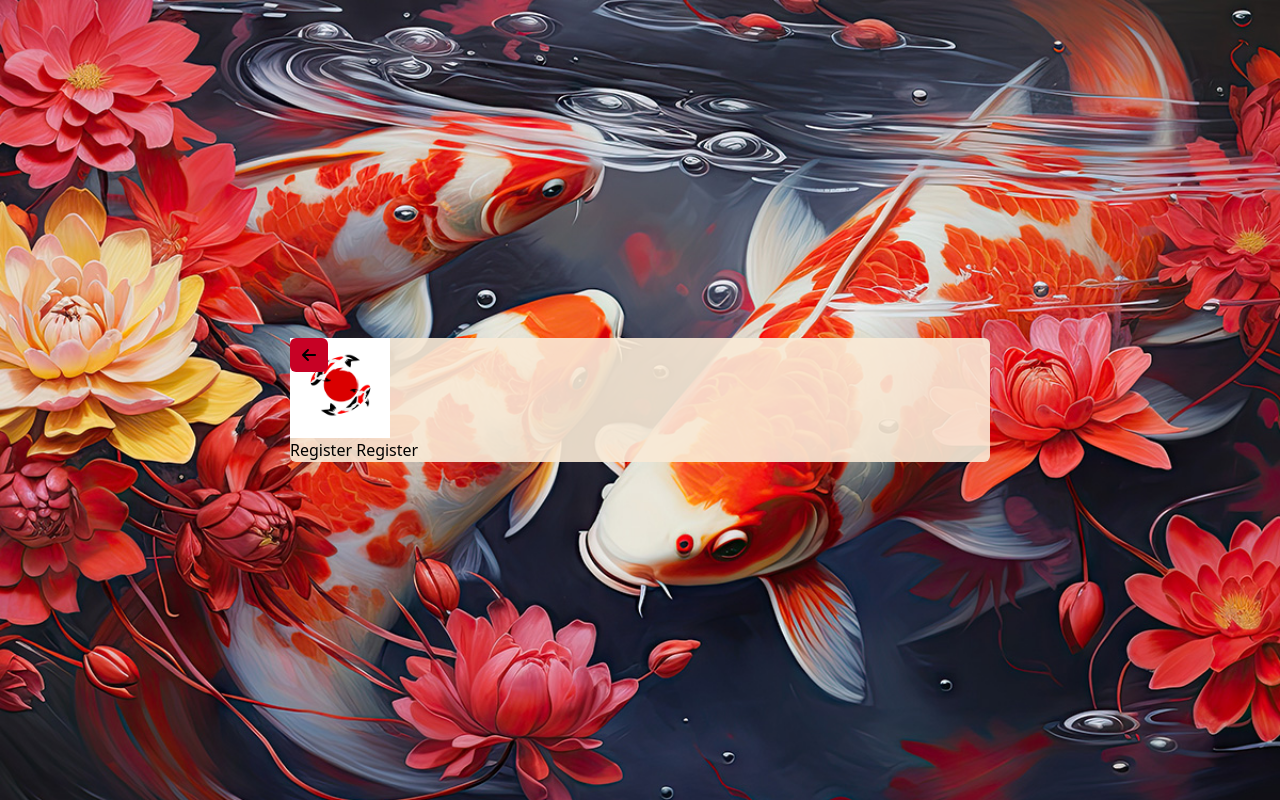
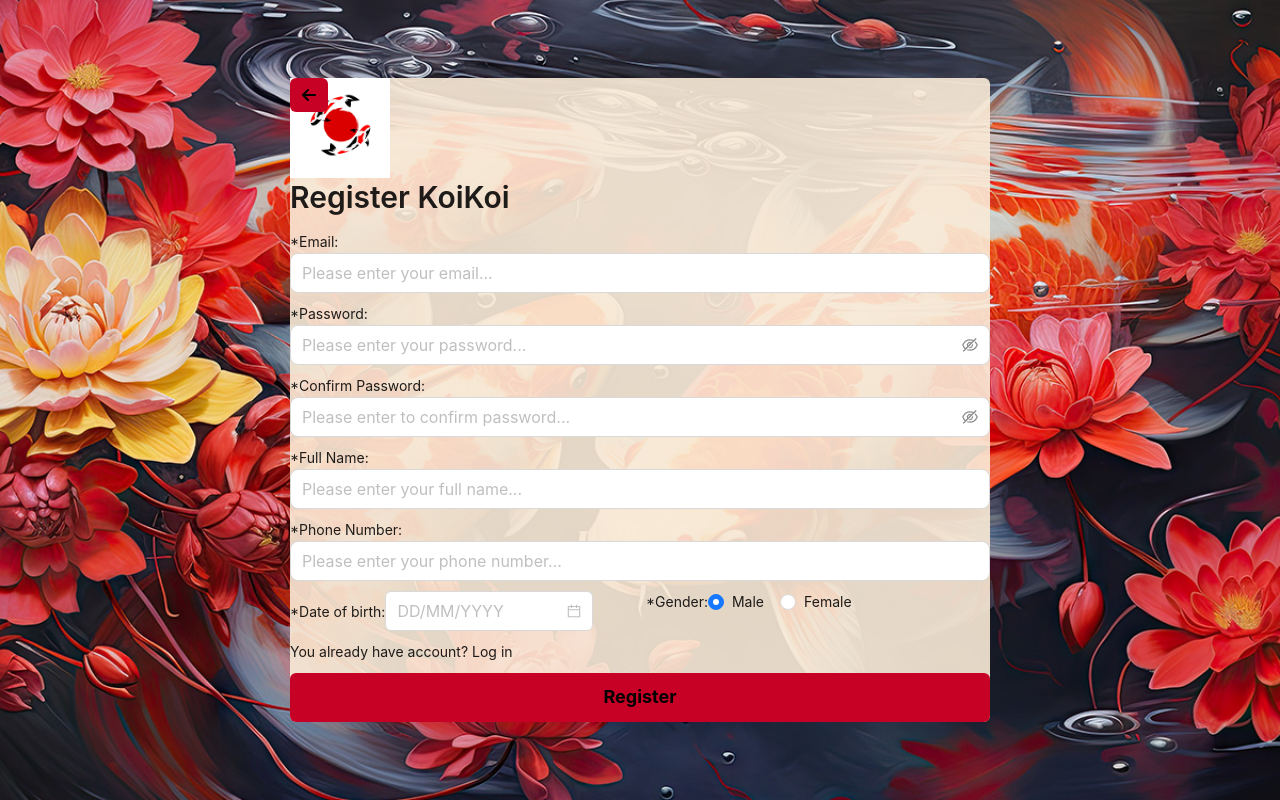
Before and after one commit to duydev245/koi-show-system, a React (Vite) app: page /auth/login in a window 1280 px wide. Both pictures are taken after a click on the element "Register now". Built offline with nearby package versions, Linux system fonts and the light colour scheme.

Commit message:
FEATURE 2 - REGISTER - FORM

```diff
--- a/src/modules/Auth/Login/Login.jsx
+++ b/src/modules/Auth/Login/Login.jsx
@@ -1,4 +1,4 @@
-import { Col, Form, Input, Row, Typography } from 'antd'
+import { Col, Form, Input, message, Row, Typography } from 'antd'
 import { EyeInvisibleOutlined, EyeTwoTone } from "@ant-design/icons";
 import React from 'react'
 import * as yup from "yup";
@@ -6,18 +6,24 @@ import { yupResolver } from "@hookform/resolvers/yup";
 import { Controller, useForm } from 'react-hook-form';
 import { useNavigate } from 'react-router-dom';
 import { PATH } from '../../../routes/path';
+import { useDispatch } from 'react-redux';
 
 const Login = () => {
     const { Title } = Typography;
     const navigate = useNavigate();
+    const dispatch = useDispatch();
+    const [messageApi, contextHolder] = message.useMessage();
 
     const schema = yup.object({
         email: yup
             .string()
             .trim()
-            .email("*Email is not in correct format !")
-            .required("*Email cannot be empty !"),
-        password: yup.string().trim().required("*Password cannot be empty !"),
+            .required("*Email is required!")
+            .email("*Invalid email address!"),
+        password: yup
+            .string()
+            .trim()
+            .required("*Password is required!"),
     });
 
     const {
@@ -60,6 +66,7 @@ const Login = () => {
 
     return (
         <div className='container mx-auto'>
+            {contextHolder}
             <div className="mt-3 mb-3 text-center">
                 <Typography className="text-black">
                     <Title level={2}>Welcome back to KoiKoi</Title>
--- a/src/modules/Auth/Register/Register.jsx
+++ b/src/modules/Auth/Register/Register.jsx
@@ -1,10 +1,316 @@
+import { Col, DatePicker, Form, Input, message, Radio, Row, Typography } from 'antd';
 import React from 'react'
+import { Controller, useForm } from 'react-hook-form';
+import dayjs from "dayjs";
+import * as yup from "yup";
+import { yupResolver } from "@hookform/resolvers/yup";
+import { useDispatch } from 'react-redux';
+import { useNavigate } from 'react-router-dom';
+import { EyeInvisibleOutlined, EyeTwoTone } from '@ant-design/icons';
+import { PATH } from '../../../routes/path';
 
 const Register = () => {
+  const { Title } = Typography;
+  const dispatch = useDispatch();
+  const navigate = useNavigate();
+  const [messageApi, contextHolder] = message.useMessage();
+
+  const schema = yup.object({
+    email: yup
+      .string()
+      .trim()
+      .required("*Email is required!")
+      .email("*Invalid email address!"),
+    password: yup
+      .string()
+      .trim()
+      .required("*Password is required!"),
+    confirmPassword: yup
+      .string()
+      .trim()
+      .required("*Password confirmation is required!")
+      .oneOf([yup.ref("password")], "Password confirmation does not match"),
+    name: yup.string().trim().required("*Full name is required!"),
+    phone: yup
+      .string()
+      .trim()
+      .required("*Phone number is required!")
+      .matches(/^[0-9]+$/, "*Phone number must contain only digits!")
+      .min(9, "*Phone number must be at least 9 digits!")
+      .max(11, "*Phone number must not exceed 11 digits!"),
+    birthday: yup
+      .string()
+      .nullable()
+      .required("*Date of birth is required!"),
+  });
+
+
+  const {
+    handleSubmit,
+    control,
+    formState: { errors },
+  } = useForm({
+    defaultValues: {
+      email: "",
+      password: "",
+      confirmPassword: "",
+      name: "",
+      phone: "",
+      birthday: null,
+      gender: true,
+    },
+    resolver: yupResolver(schema),
+    criteriaMode: "all",
+  });
+
+  // const { mutate: handleRegister } = useMutation({
+  //   mutationFn: (payload) => userApi.register(payload),
+  //   onSuccess: () => {
+  //     messageApi.open({
+  //       content: "Đăng ký thành công",
+  //       type: "success",
+  //       duration: 3,
+  //     });
+  //     navigate(PATH.LOGIN);
+  //   },
+  //   onError: (error) => {
+  //     messageApi.open({
+  //       content: error.message,
+  //       type: "error",
+  //       duration: 3,
+  //     });
+  //   },
+  // });
+
+  const onSubmit = (values) => {
+    const payload = {
+      email: values.email,
+      password: values.password,
+      name: values.name,
+      phone: values.phone,
+      birthday: values.birthday,
+      gender: values.gender,
+      role: "USER",
+    };
+    console.log("🚀 ~ onSubmit ~ payload:", payload)
+    // handleRegister(payload);
+  };
+
   return (
-    <div>
-      Register
-      Register
+    <div className='container mx-auto'>
+      {contextHolder}
+      <div className="mt-3 mb-3 text-center">
+        <Typography className="text-black">
+          <Title level={2}>Register KoiKoi</Title>
+        </Typography>
+      </div>
+
+      <Form layout="vertical" onFinish={handleSubmit(onSubmit)}>
+        <Row gutter={[12, 10]}>
+          {/* Email */}
+          <Col span={24}>
+            <label className="text-base text-black font-semibold">*Email:</label>
+            {errors?.email && (
+              <>
+                {" "}
+                <span className=" text-base text-red-500">
+                  {errors.email.message}
+                </span>
+              </>
+            )}
+            <Controller
+              name="email"
+              control={control}
+              render={({ field }) => {
+                return (
+                  <Input
+                    {...field}
+                    type="text"
+                    size="large"
+                    className="mt-1"
+                    placeholder="Please enter your email..."
+                    status={errors.email ? "error" : ""}
+                  />
+                );
+              }}
+            />
+          </Col>
+          {/* password */}
+          <Col span={24}>
+            <label className="text-base text-black font-semibold">*Password:</label>
+            {errors?.password && (
+              <span className=" text-base text-red-500">
+                {" "}
+                {errors.password.message}
+              </span>
+            )}
+            <Controller
+              name="password"
+              control={control}
+              render={({ field }) => {
+                return (
+                  <Input.Password
+                    {...field}
+                    type="password"
+                    size="large"
+                    className="mt-1"
+                    placeholder="Please enter your password..."
+                    iconRender={(visible) =>
+                      visible ? <EyeTwoTone /> : <EyeInvisibleOutlined />
+                    }
+                    status={errors.password ? "error" : ""}
+                  />
+                );
+              }}
+            />
+          </Col>
+          {/* confirmPassword */}
+          <Col span={24}>
+            <label className="text-base text-black font-semibold">*Confirm Password:</label>
+            {errors?.confirmPassword && (
+              <>
+                {" "}
+                <span className=" text-base text-red-500">
+                  {errors.confirmPassword.message}
+                </span>
+              </>
+            )}
+            <Controller
+              name="confirmPassword"
+              control={control}
+              render={({ field }) => {
+                return (
+                  <Input.Password
+                    {...field}
+                    size="large"
+                    className="mt-1"
+                    placeholder="Please enter to confirm password..."
+                    iconRender={(visible) =>
+                      visible ? <EyeTwoTone /> : <EyeInvisibleOutlined />
+                    }
+                    status={errors.confirmPassword ? "error" : ""}
+                  />
+                );
+              }}
+            />
+          </Col>
+          {/* name */}
+          <Col span={24}>
+            <label className="text-base text-black font-semibold">*Full Name:</label>
+            {errors?.name && (
+              <span className=" text-base text-red-500">
+                {" "}
+                {errors.name.message}
+              </span>
+            )}
+            <Controller
+              name="name"
+              control={control}
+              render={({ field }) => {
+                return (
+                  <Input
+                    {...field}
+                    type="text"
+                    size="large"
+                    className="mt-1"
+                    placeholder="Please enter your full name..."
+                    status={errors.name ? "error" : ""}
+                  />
+                );
+              }}
+            />
+          </Col>
+          {/* phone */}
+          <Col span={24}>
+            <label className="text-base text-black font-semibold">*Phone Number:</label>
+            {errors?.phone && (
+              <span className=" text-base text-red-500">
+                {" "}
+                {errors.phone.message}
+              </span>
+            )}
+            <Controller
+              name="phone"
+              control={control}
+              render={({ field }) => {
+                return (
+                  <Input
+                    {...field}
+                    type="text"
+                    size="large"
+                    className="mt-1"
+                    placeholder="Please enter your phone number..."
+                    status={errors.phone ? "error" : ""}
+                  />
+                );
+              }}
+            />
+          </Col>
+          {/* birthday */}
+          <Col span={12}>
+            <label className="text-base text-black font-semibold">*Date of birth:</label>
+            {errors.birthday && (
+              <span className=" text-base text-red-500">
+                {" "}
+                {errors.birthday.message}
+              </span>
+            )}
+            <Controller
+              name="birthday"
+              control={control}
+              render={({ field }) => (
+                <DatePicker
+                  {...field}
+                  size="large"
+                  className="mt-1 w-full"
+                  placeholder="DD/MM/YYYY"
+                  status={errors.birthday ? "error" : ""}
+                  format={"DD/MM/YYYY"}
+                  value={field.value ? dayjs(field.value) : null}
+                  onChange={(date) =>
+                    field.onChange(date ? date : null)
+                  }
+                />
+              )}
+            />
+          </Col>
+          {/* Gender */}
+          <Col span={12}>
+            <label className="block text-base text-black font-semibold">*Gender:</label>
+            <Controller
+              name="gender"
+              control={control}
+              render={({ field }) => (
+                <Radio.Group {...field} className="mt-1" defaultValue={false}>
+                  <Radio value={true}>Male</Radio>
+                  <Radio value={false}>Female</Radio>
+                </Radio.Group>
+              )}
+            />
+          </Col>
+
+          <Col span={24}>
+            <Typography className="text-sm text-black">
+              You already have account?{" "}
+              <span
+                className="text-blue-700 font-medium cursor-pointer"
+                onClick={() => navigate(PATH.LOGIN)}
+              >
+                Log in
+              </span>
+            </Typography>
+          </Col>
+
+          <Col span={24}>
+            <button
+              className="btn-theme"
+              type="submit"
+            >
+              Register
+            </button>
+          </Col>
+        </Row>
+      </Form>
     </div>
   )
 }
```
